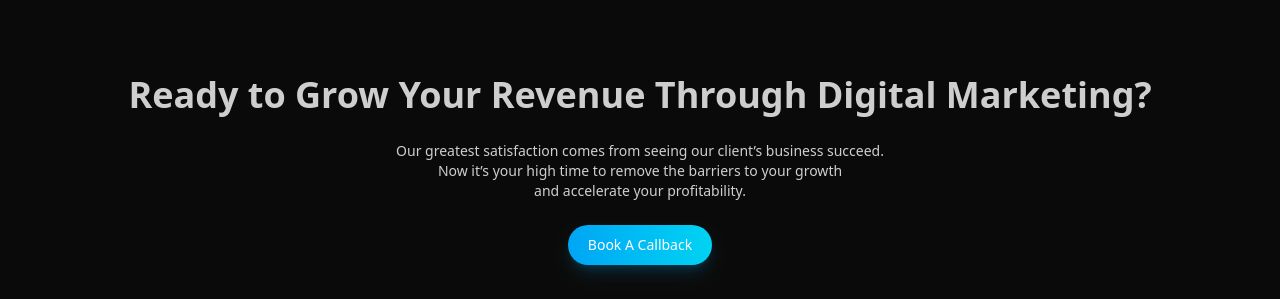
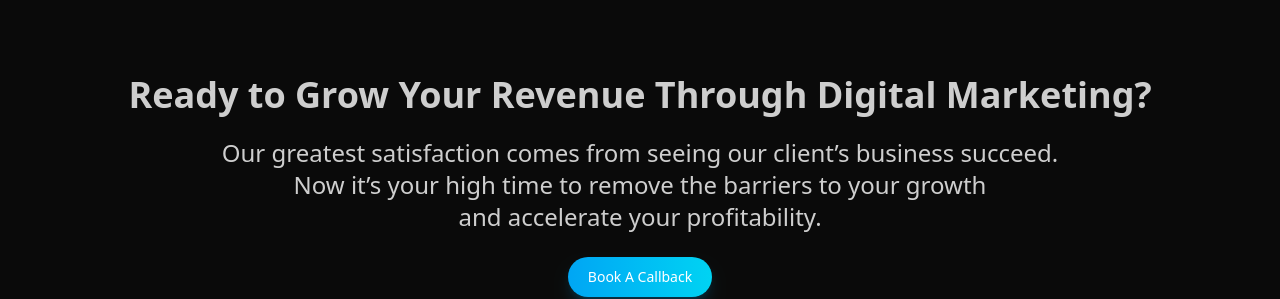
Before and after one commit to taisan10/Content, a React (Vite) app in the folder Frontend/: page / in a window 1280 px wide. Shown: the part 3200-3499 px from the top of the page. Built offline with nearby package versions, Linux system fonts and the light colour scheme.

Commit message:
first commit

```diff
--- a/Frontend/src/component/Pages/Home/Contact.jsx
+++ b/Frontend/src/component/Pages/Home/Contact.jsx
@@ -23,11 +23,11 @@ export default function ContactPage() {
     <section id="contact" className="py-16 sm:py-20">
       <Container className="grid gap-8 sm:gap-12 items-start -mt-8 sm:-mt-12 md:-mt-12 lg:-mt-12 -mb-10 sm:-mb-10 md:-mb-18 lg:-mb-10 text-center ">
         <div>
-          <h3 className="text-xl sm:text-4xl lg:text-4xl  font-semibold leading-tight mb-4 sm:mb-6 text-white/80">
+          <h3 className="text-xl sm:text-4xl lg:text-4xl  font-semibold leading-tight mb-4 sm:mb-5 text-white/80">
             Ready to Grow Your Revenue Through Digital Marketing?
           </h3>
 
-          <div className="text-sm sm:text-md lg:mx-25  mb-4 sm:mb-6 text-white/80">
+          <div className="text-sm sm:text-md  lg:text-2xl lg:mx-25  mb-4 sm:mb-6 text-white/80">
             <h2>
            Our greatest satisfaction comes from seeing our client’s business succeed.{" "}
             </h2>{" "}
```
